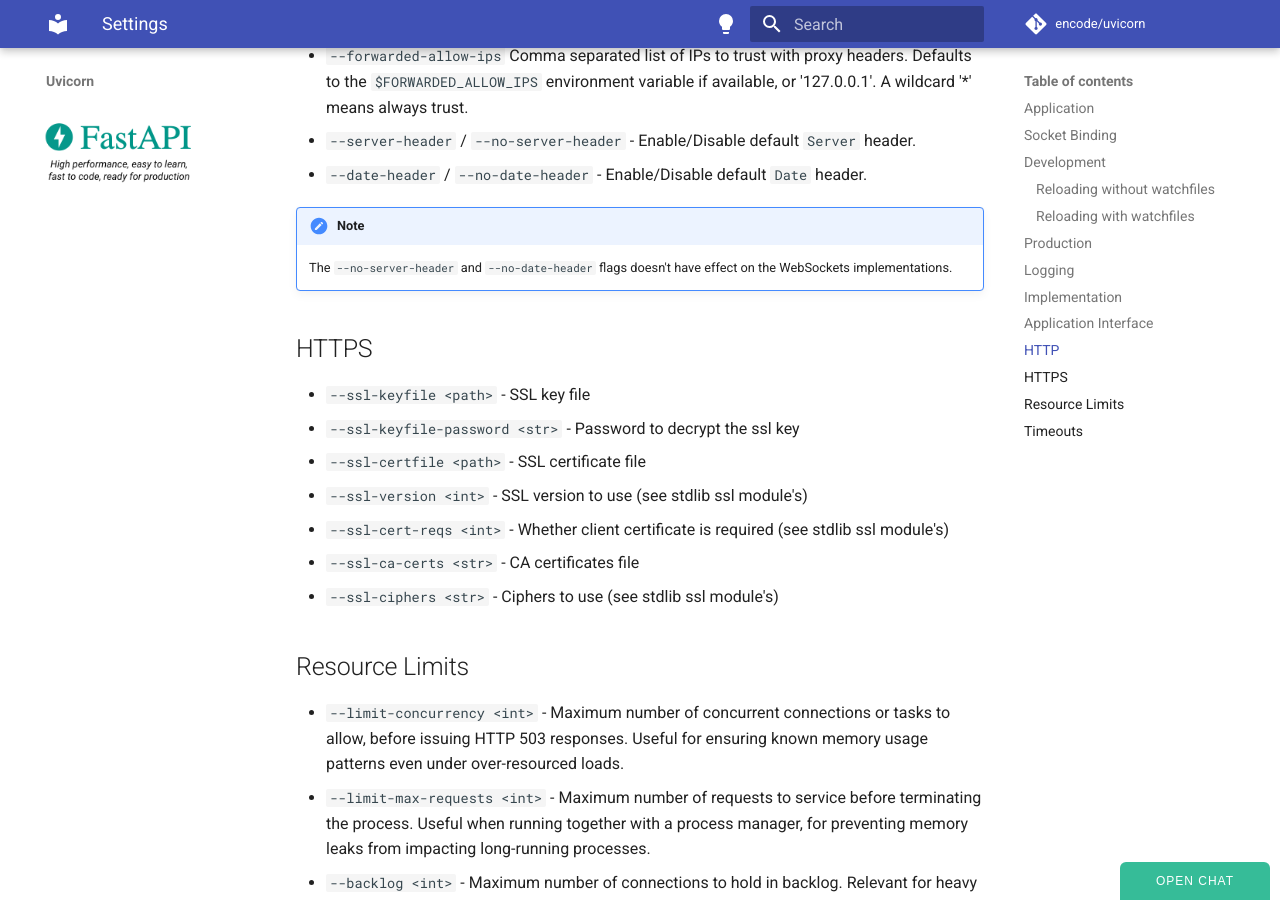
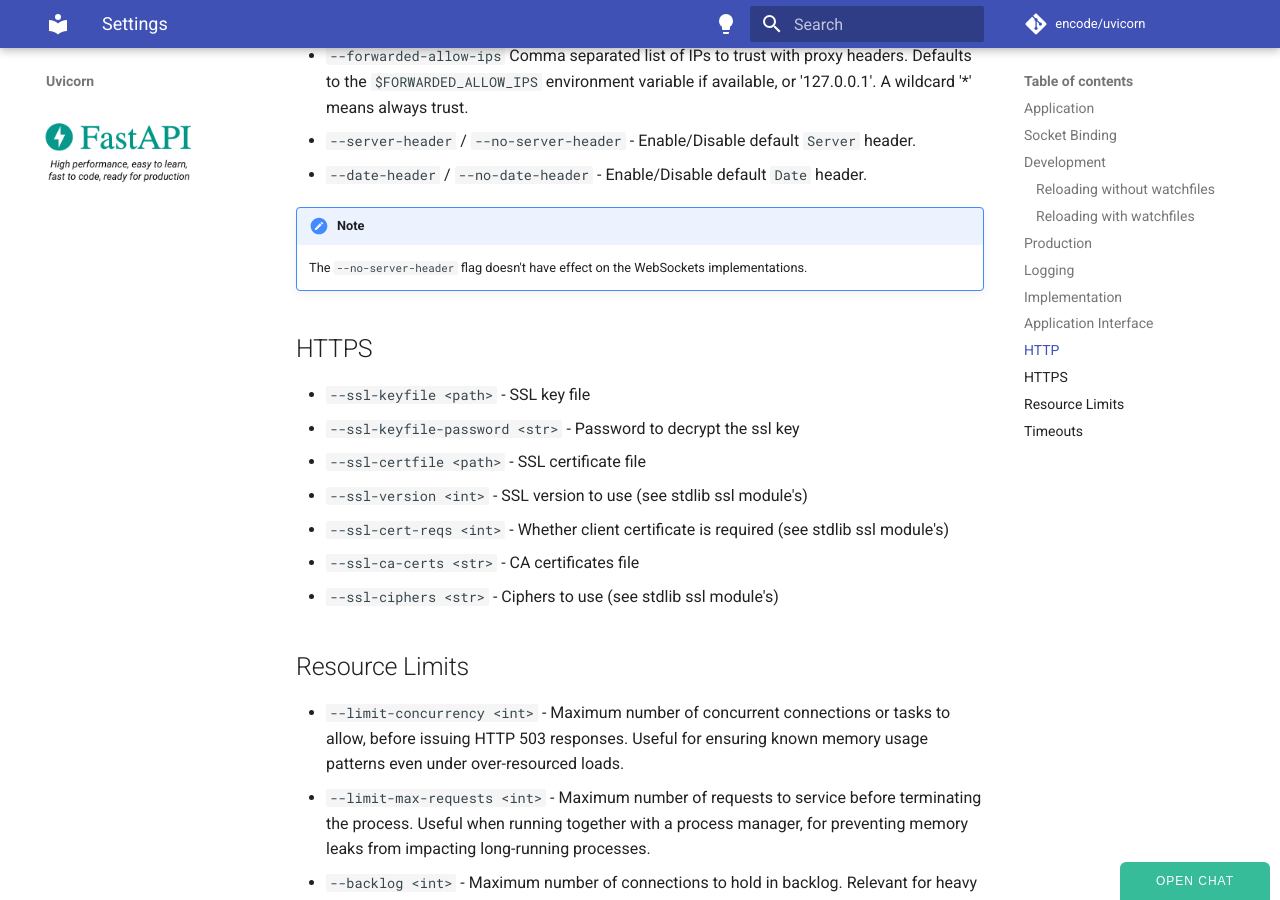
Before and after one commit to encode/uvicorn, an MkDocs documentation site: the page built from docs/settings.md, in a window 1280 px wide and 900 px high, scrolled down 3420 px. Built offline with MkDocs 1.6.1 and Material for MkDocs 9.7.7, drawn with Linux system fonts in a browser that asks for light colours; comment, search, counter and statistics services are not loaded.

Commit message:
revert: reverts 7c3397 - no-date-header support in docs/settings.md

```diff
--- a/docs/settings.md
+++ b/docs/settings.md
@@ -83,7 +83,7 @@ connecting IPs in the `forwarded-allow-ips` configuration.
 * `--date-header` / `--no-date-header` - Enable/Disable default `Date` header.
 
 !!! note
-    The `--no-server-header` and `--no-date-header` flags doesn't have effect on the WebSockets implementations.
+    The `--no-server-header` flag doesn't have effect on the WebSockets implementations.
 
 ## HTTPS
 
```
